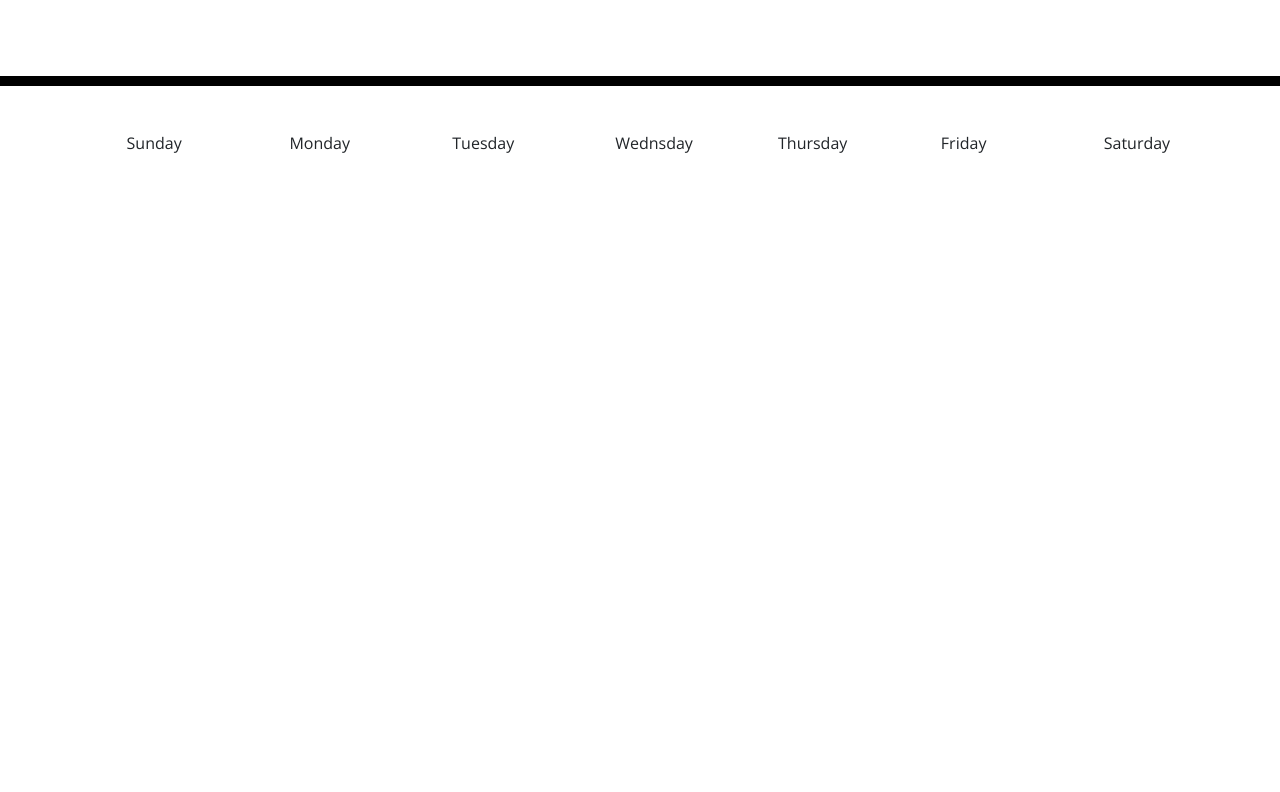
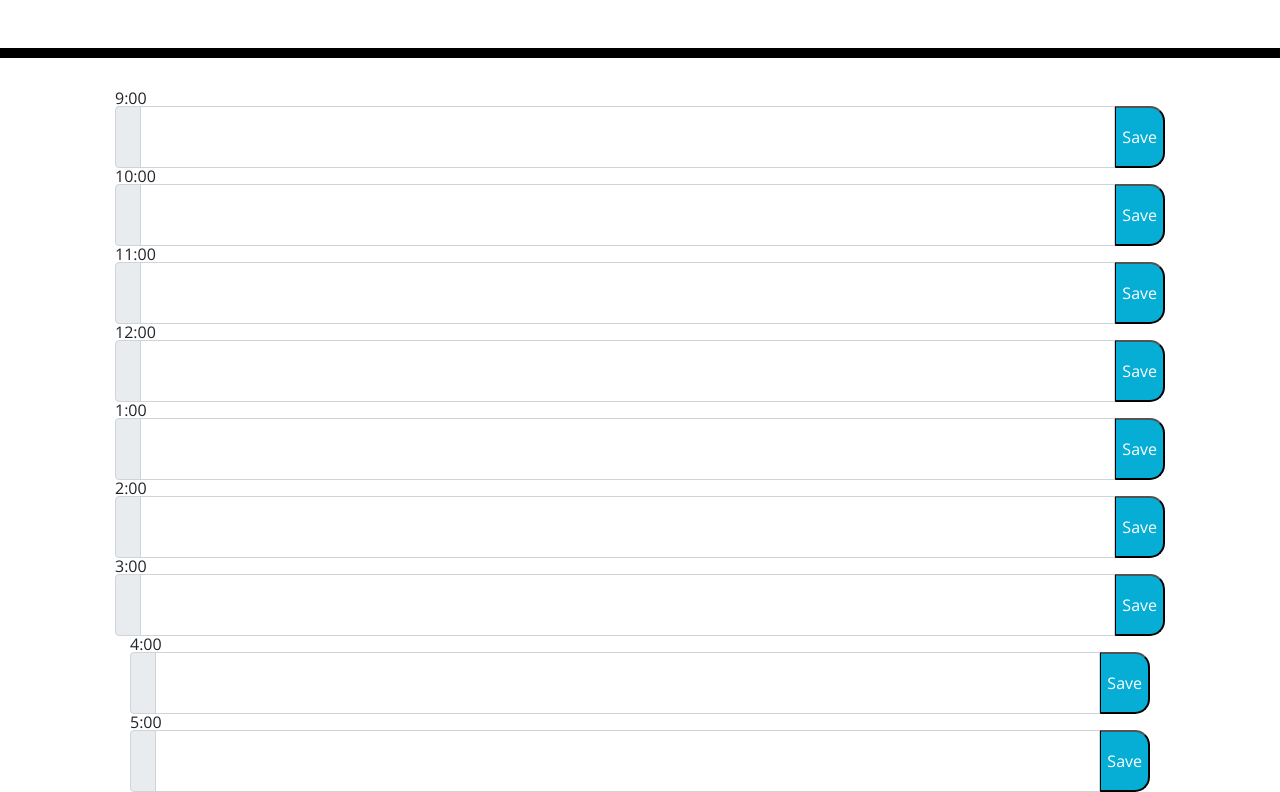
Before and after one commit to bgroeling/Calendar, a plain HTML site: page index.html in a window 1280 px wide. Shown: the part 182-974 px from the top of the page. Before the commit the page ends 800 px from the top, so only its background shows below. Drawn offline with nearby package versions, Linux system fonts and the light colour scheme; files that its build step writes are made by us from their sources.

Commit message:
save buttons

```diff
--- a/assets/js/script.js
+++ b/assets/js/script.js
@@ -0,0 +1 @@
+console.log(localStorage)
--- a/index.html
+++ b/index.html
@@ -18,42 +18,129 @@
       href="https://fonts.googleapis.com/css?family=Open+Sans&display=swap"
       rel="stylesheet"
     />
-    <link rel="stylesheet" href="style.css" />
+    <link rel="stylesheet" href="./assets/css/style.css" />
     <title>Work Day Scheduler</title>
   </head>
 
   <body>
     <header class="jumbotron">
       <h1 class="display-3">Work Day Scheduler</h1>
-      <p class="lead">A simple calendar app for scheduling your work day</p>
       <p id="currentDay" class="lead"></p>
     </header>
 
+    <!-- Calendar -->
     <div class="container">
-      <div class="row">
+      <div class="col">
+        <!-- Sunday -->
         <div class="col align-self-start">
-          Sunday
+          9:00
+          <!-- Task Input -->
+          <div class="input-group">
+            <div class="input-group-prepend">
+              <span class="input-group-text"></span>
+            </div>
+            <textarea class="form-control" aria-label="With textarea"></textarea>
+            <button class="saveBtn">Save</button>
+          </div>
         </div>
+        <!-- Monday -->
         <div class="col align-self-start">
-          Monday
+          10:00
+          <!-- Task Input -->
+          <div class="input-group">
+            <div class="input-group-prepend">
+              <span class="input-group-text"></span>
+            </div>
+            <textarea class="form-control" aria-label="With textarea"></textarea>
+            <button class="saveBtn">Save</button>
+          </div>
         </div>
+        <!-- Tuesday -->
         <div class="col align-self-start">
-          Tuesday
+          11:00
+          <!-- Task Input -->
+          <div class="input-group">
+            <div class="input-group-prepend">
+              <span class="input-group-text"></span>
+            </div>
+            <textarea class="form-control" aria-label="With textarea"></textarea>
+            <button class="saveBtn">Save</button>
+          </div>
         </div>
+        <!-- Wednsday -->
         <div class="col align-self-start">
-          Wednsday
+          12:00
+          <!-- Task Input -->
+          <div class="input-group">
+            <div class="input-group-prepend">
+              <span class="input-group-text"></span>
+            </div>
+            <textarea class="form-control" aria-label="With textarea"></textarea>
+            <button class="saveBtn">Save</button>
+          </div>
         </div>
+        <!-- Thursday -->
         <div class="col align-self-start">
-          Thursday
+          1:00
+          <!-- Task Input -->
+          <div class="input-group">
+            <div class="input-group-prepend">
+              <span class="input-group-text"></span>
+            </div>
+            <textarea class="form-control" aria-label="With textarea"></textarea>
+            <button class="saveBtn">Save</button>
+          </div>
         </div>
+        <!-- Friday -->
         <div class="col align-self-start">
-          Friday
+          2:00
+          <!-- Task Input -->
+          <div class="input-group">
+            <div class="input-group-prepend">
+              <span class="input-group-text"></span>
+            </div>
+            <textarea class="form-control" aria-label="With textarea"></textarea>
+            <button class="saveBtn">Save</button>
+          </div>
         </div>
+        <!-- Saturday -->
         <div class="col align-self-start">
-          Saturday
+          3:00
+          <!-- Task Input -->
+          <div class="input-group">
+            <div class="input-group-prepend">
+              <span class="input-group-text"></span>
+            </div>
+            <textarea class="form-control" aria-label="With textarea"></textarea>
+            <button class="saveBtn">Save</button>
+          </div>
+
+          <div class="col align-self-start">
+            4:00
+            <!-- Task Input -->
+            <div class="input-group">
+              <div class="input-group-prepend">
+                <span class="input-group-text"></span>
+              </div>
+              <textarea class="form-control" aria-label="With textarea"></textarea>
+              <button class="saveBtn">Save</button>
+            </div>
+          </div>
+
+          <div class="col align-self-start">
+          5:00
+          <!-- Task Input -->
+          <div class="input-group">
+            <div class="input-group-prepend">
+              <span class="input-group-text"></span>
+            </div>
+            <textarea class="form-control" aria-label="With textarea"></textarea>
+            <button class="saveBtn">Save</button>
+          </div>
         </div>
+
       </div>
-    </div>
+
 
     <script src="https://code.jquery.com/jquery-3.4.1.min.js"></script>
     <script src="https://cdnjs.cloudflare.com/ajax/libs/moment.js/2.24.0/moment.min.js"></script>
```
